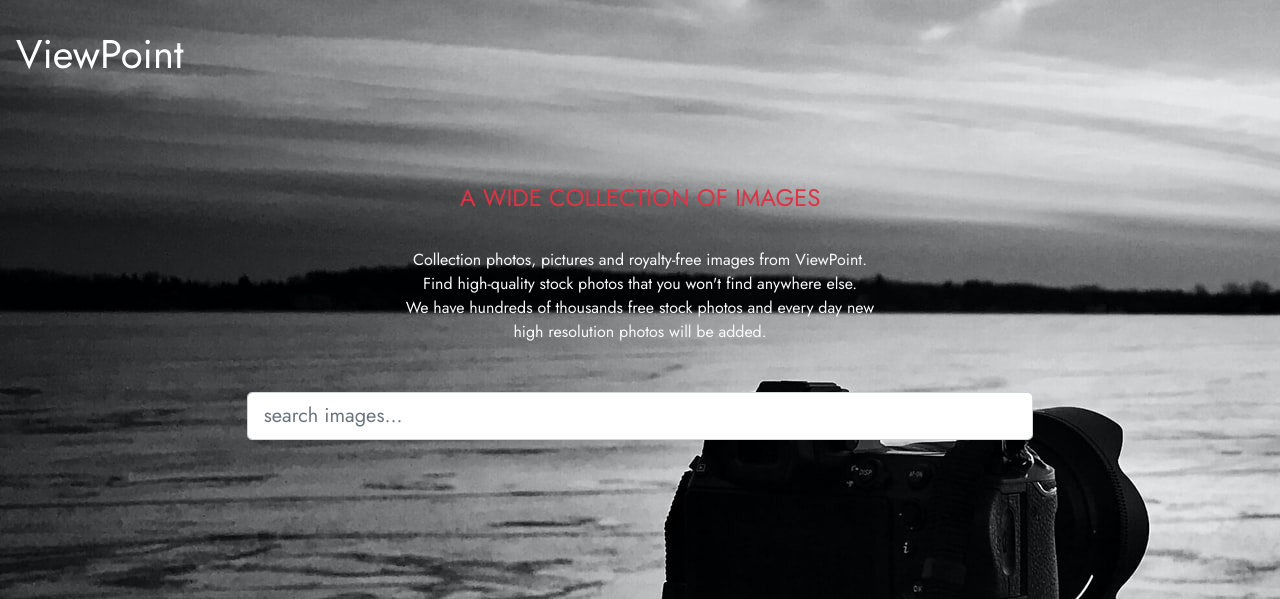
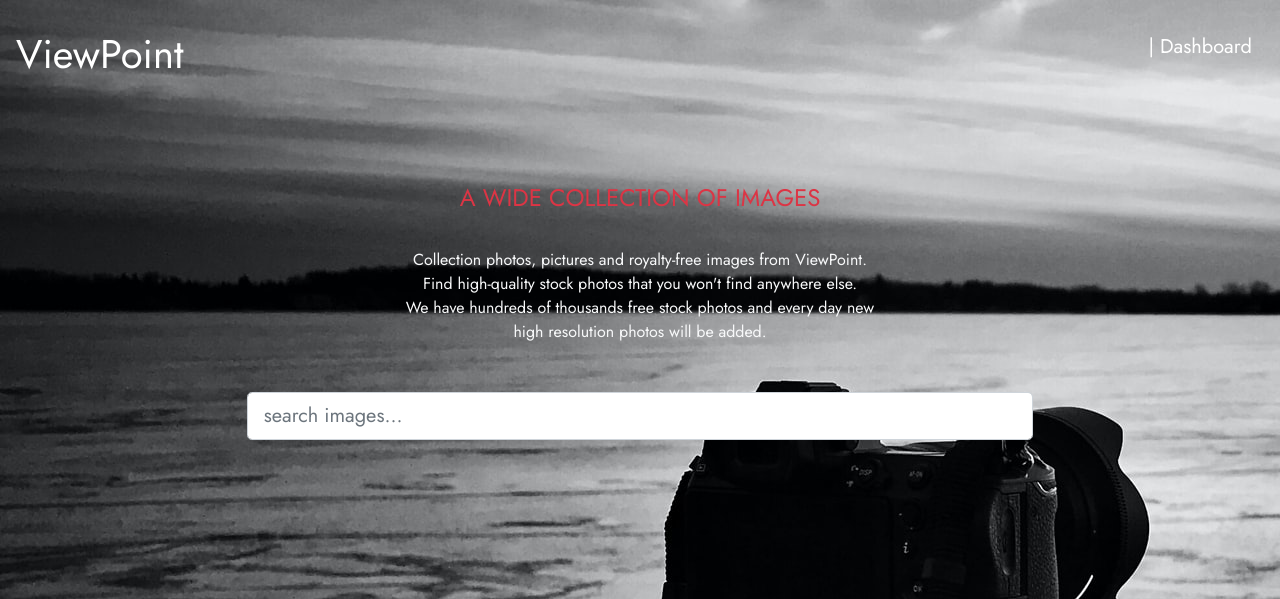
Before and after one commit to vantablanta/viewpoint, a Django app: page / in a window 1280 px wide. Shown: the top 599 px of the page. Run offline with Django 4.2, Linux system fonts and the light colour scheme; data that the repository does not hold is empty.

Commit message:
admin dashboard added

```diff
--- a/photoapp/templates/photoapp/image.html
+++ b/photoapp/templates/photoapp/image.html
@@ -29,7 +29,7 @@
         navigator.clipboard.writeText(window.location.origin + data)
     }
     function myFunction(){
-        alert('Link Copied You can go ahead and paste it ')
+        alert('Link Copied! You can go ahead and paste it ')
     }
 </script>
 {%endblock%}
--- a/photoapp/templates/photoapp/images.html
+++ b/photoapp/templates/photoapp/images.html
@@ -1,8 +1,10 @@
 <div class="container">
+    {%for image in images %}
 
-    {%for image in images %}
-    <a href="{%url 'image' image.id%}">
+    <a href="{%url 'image' image.id %}">
         <img src="{{image.image.url}}" alt="" class="w-25 m-3">
     </a>
+
+
     {%endfor%}
 </div>
--- a/templates/navbar.html
+++ b/templates/navbar.html
@@ -10,6 +10,9 @@
           <a class="nav-link nav-bar-items fs-5" href="{%url 'location' location.id %}">{{location.place}}</a>
         </li>
         {%endfor%}
+        <li class="nav-item">
+          <a class="nav-link nav-bar-items fs-5" href="/admin/"> &nbsp;| Dashboard</a>
+        </li>
       </ul>
 
     </div>
```
Also changed, not shown: 1 other file.
